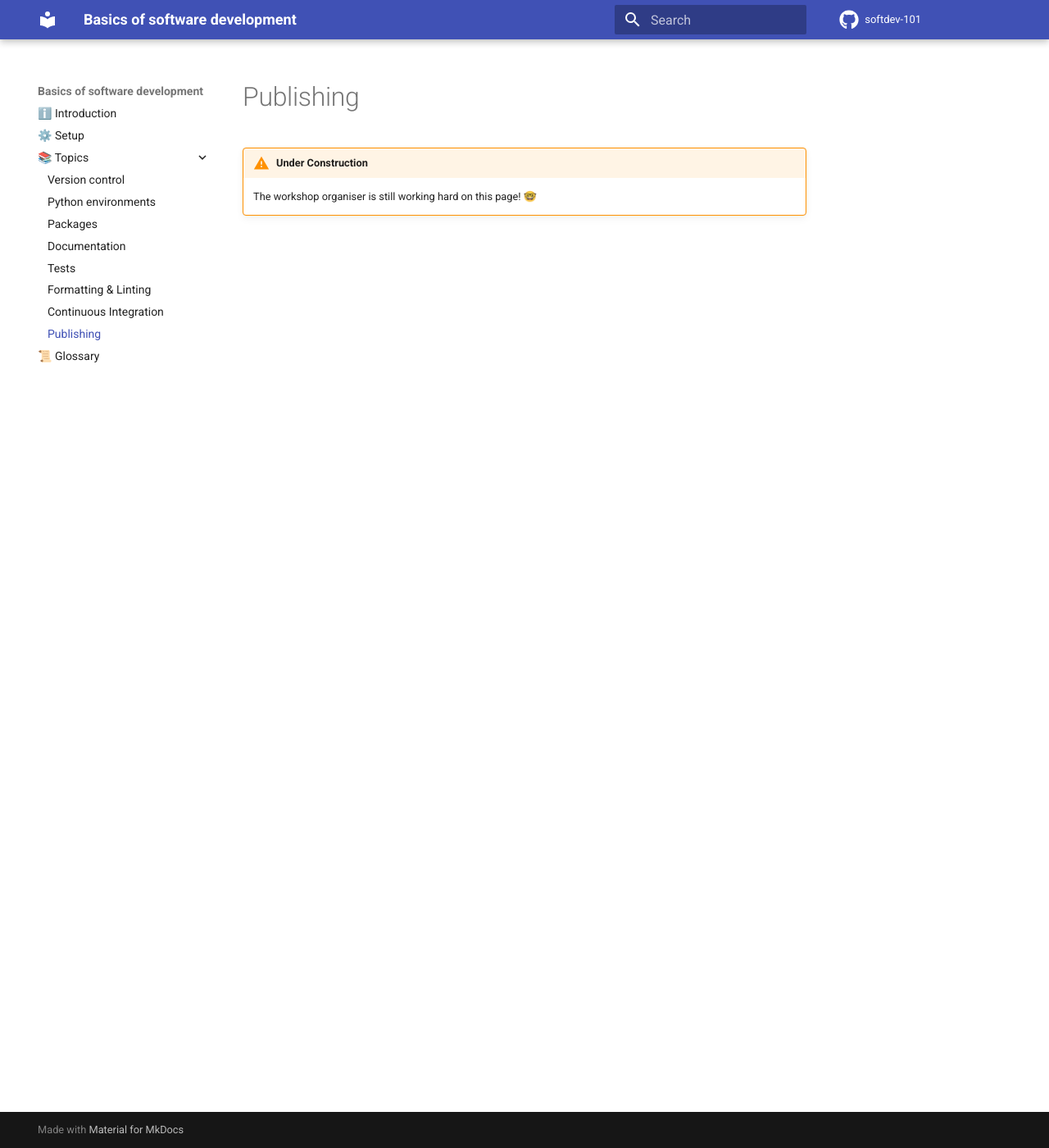
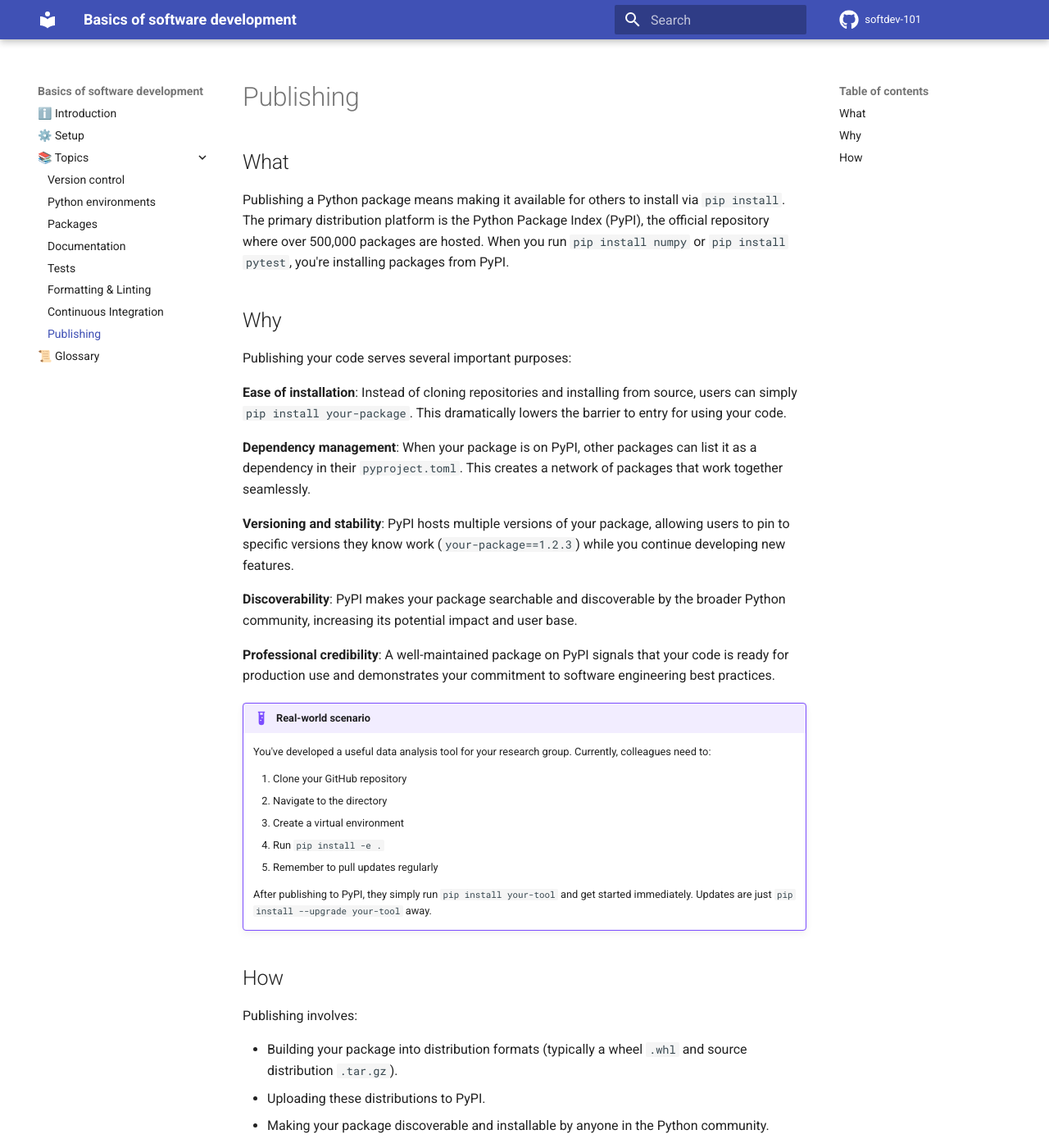
Before and after one commit to mbercx/softdev-101, an MkDocs documentation site: the page built from docs/publishing.md, in a window 1280 px wide and 1400 px high. Shown: the whole window at 82% size. Built offline with MkDocs 1.6.1 and Material for MkDocs 9.7.7, drawn with Linux system fonts in a browser that asks for light colours; comment, search, counter and statistics services are not loaded; some of the changed text lies outside the part shown.

Commit message:
📚 Publishing: add the what and the why

```diff
--- a/docs/publishing.md
+++ b/docs/publishing.md
@@ -1,5 +1,47 @@
 # Publishing
 
-!!!warning "Under Construction"
+## What
 
-    The workshop organiser is still working hard on this page! 🤓
+Publishing a Python package means making it available for others to install via `pip install`.
+The primary distribution platform is the Python Package Index (PyPI), the official repository where over 500,000 packages are hosted.
+When you run `pip install numpy` or `pip install pytest`, you're installing packages from PyPI.
+
+## Why
+
+Publishing your code serves several important purposes:
+
+**Ease of installation**: Instead of cloning repositories and installing from source, users can simply `pip install your-package`.
+This dramatically lowers the barrier to entry for using your code.
+
+**Dependency management**: When your package is on PyPI, other packages can list it as a dependency in their `pyproject.toml`.
+This creates a network of packages that work together seamlessly.
+
+**Versioning and stability**: PyPI hosts multiple versions of your package, allowing users to pin to specific versions they know work (`your-package==1.2.3`) while you continue developing new features.
+
+**Discoverability**: PyPI makes your package searchable and discoverable by the broader Python community, increasing its potential impact and user base.
+
+**Professional credibility**: A well-maintained package on PyPI signals that your code is ready for production use and demonstrates your commitment to software engineering best practices.
+
+!!!example "Real-world scenario"
+
+    You've developed a useful data analysis tool for your research group.
+    Currently, colleagues need to:
+
+    1. Clone your GitHub repository
+    2. Navigate to the directory
+    3. Create a virtual environment
+    4. Run `pip install -e .`
+    5. Remember to pull updates regularly
+
+    After publishing to PyPI, they simply run `pip install your-tool` and get started immediately.
+    Updates are just `pip install --upgrade your-tool` away.
+
+## How
+
+Publishing involves:
+
+- Building your package into distribution formats (typically a wheel `.whl` and source distribution `.tar.gz`).
+- Uploading these distributions to PyPI.
+- Making your package discoverable and installable by anyone in the Python community.
+
+In the days of old, you may have executed these steps manually.
```
